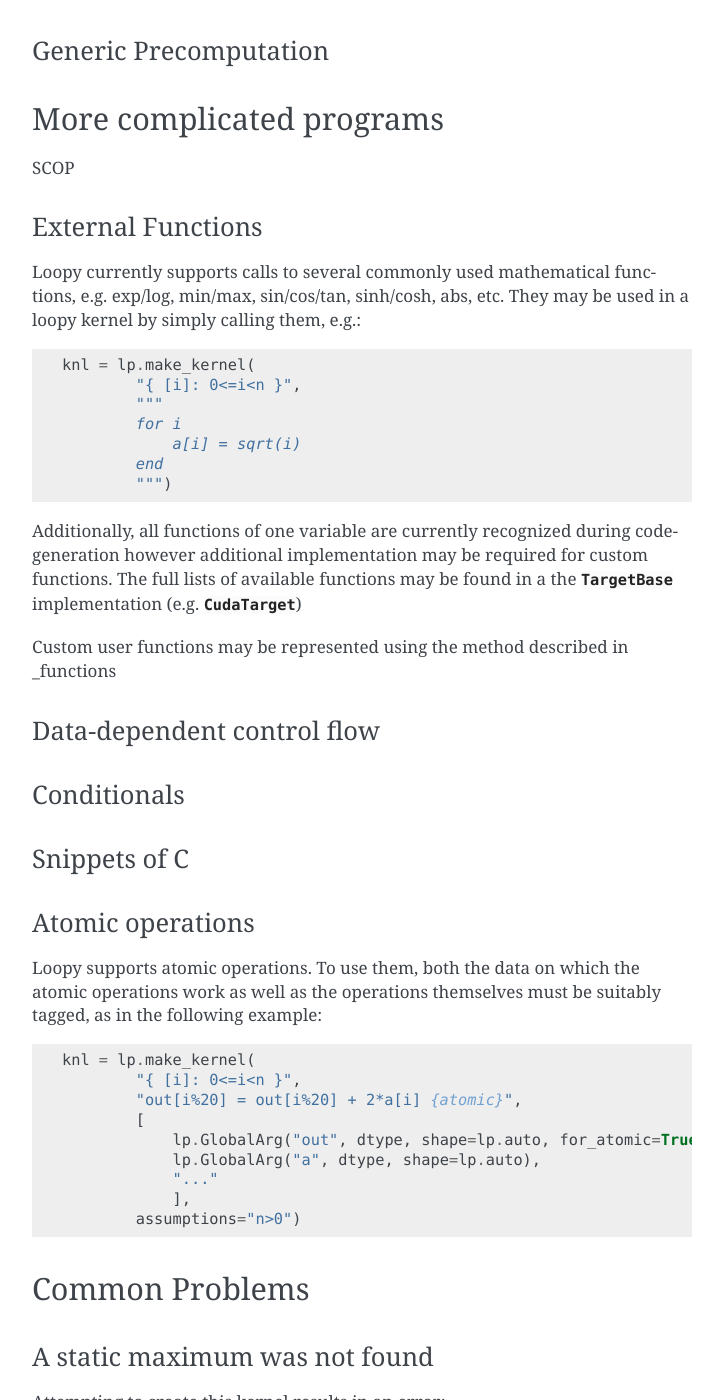
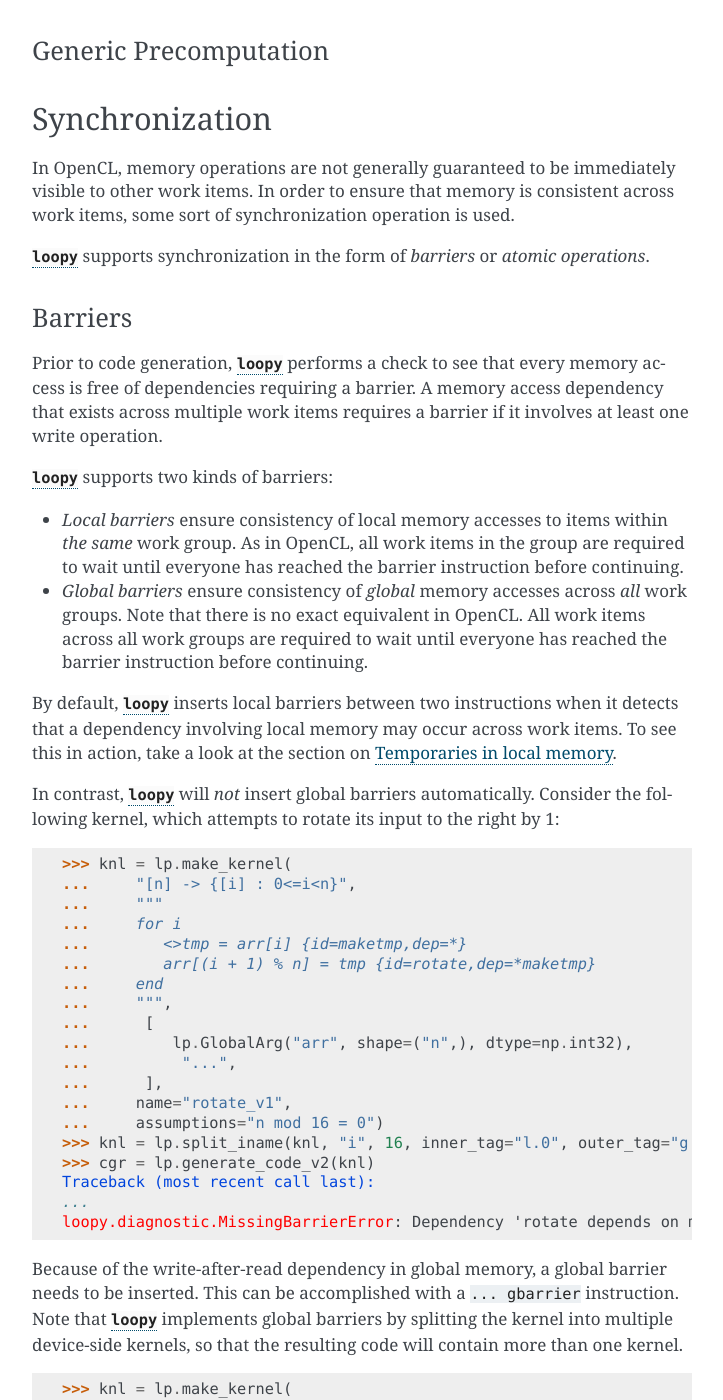
Before and after one commit to inducer/loopy, a Sphinx documentation site: the page built from doc/tutorial.rst, in a window 1280 px wide and 1400 px high, scrolled down 20320 px. Shown: the whole window, without its empty margins (388-1111 px from the left). Built offline with Sphinx 7.4.7, drawn with Linux system fonts in a browser that asks for light colours; some of the changed text lies outside the part shown.

Commit message:
Add section on synchronization to tutorial.

```diff
--- a/doc/tutorial.rst
+++ b/doc/tutorial.rst
@@ -922,6 +922,8 @@ expression being assigned.
     ...     """)
     >>> evt, (out1, out2) = knl(queue, a=x_vec_dev)
 
+.. _local_temporaries:
+
 Temporaries in local memory
 ~~~~~~~~~~~~~~~~~~~~~~~~~~~
 
@@ -1064,53 +1066,156 @@ Generic Precomputation
 
 .. }}}
 
-.. _more-complicated-programs:
-
-More complicated programs
--------------------------
+
+.. _synchronization:
+
+Synchronization
+---------------
 
 .. {{{
 
-SCOP
-
-External Functions
-~~~~~~~~~~~~~~~~~~
-
-Loopy currently supports calls to several commonly used mathematical functions,
-e.g. exp/log, min/max, sin/cos/tan, sinh/cosh, abs, etc.  They may be used in
-a loopy kernel by simply calling them, e.g.::
-
-    knl = lp.make_kernel(
-            "{ [i]: 0<=i<n }",
-            """
-            for i
-                a[i] = sqrt(i)
-            end
-            """)
-
-Additionally, all functions of one variable are currently recognized during
-code-generation however additional implementation may be required for custom
-functions.  The full lists of available functions may be found in a the
-:class:`TargetBase` implementation (e.g. :class:`CudaTarget`)
-
-Custom user functions may be represented using the method described in :ref:`_functions`
-
-
-Data-dependent control flow
-~~~~~~~~~~~~~~~~~~~~~~~~~~~
-
-Conditionals
-~~~~~~~~~~~~
-
-Snippets of C
-~~~~~~~~~~~~~
+In OpenCL, memory operations are not generally guaranteed to be immediately
+visible to other work items. In order to ensure that memory is consistent across
+work items, some sort of synchronization operation is used.
+
+:mod:`loopy` supports synchronization in the form of *barriers* or *atomic
+operations*.
+
+Barriers
+~~~~~~~~
+
+Prior to code generation, :mod:`loopy` performs a check to see that every memory
+access is free of dependencies requiring a barrier. A memory access dependency
+that exists across multiple work items requires a barrier if it involves at
+least one write operation.
+
+:mod:`loopy` supports two kinds of barriers:
+
+* *Local barriers* ensure consistency of local memory accesses to items within
+  *the same* work group. As in OpenCL, all work items in the group are required
+  to wait until everyone has reached the barrier instruction before continuing.
+
+* *Global barriers* ensure consistency of *global* memory accesses across *all*
+  work groups. Note that there is no exact equivalent in OpenCL. All work items
+  across all work groups are required to wait until everyone has reached the
+  barrier instruction before continuing.
+
+By default, :mod:`loopy` inserts local barriers between two instructions when it
+detects that a dependency involving local memory may occur across work items. To
+see this in action, take a look at the section on :ref:`local_temporaries`.
+
+In contrast, :mod:`loopy` will *not* insert global barriers
+automatically. Consider the following kernel, which attempts to rotate its input
+to the right by 1:
+
+.. doctest::
+
+   >>> knl = lp.make_kernel(
+   ...     "[n] -> {[i] : 0<=i<n}",
+   ...     """
+   ...     for i
+   ...        <>tmp = arr[i] {id=maketmp,dep=*}
+   ...        arr[(i + 1) % n] = tmp {id=rotate,dep=*maketmp}
+   ...     end
+   ...     """,
+   ...      [
+   ...         lp.GlobalArg("arr", shape=("n",), dtype=np.int32),
+   ...          "...",
+   ...      ],
+   ...     name="rotate_v1",
+   ...     assumptions="n mod 16 = 0")
+   >>> knl = lp.split_iname(knl, "i", 16, inner_tag="l.0", outer_tag="g.0")
+   >>> cgr = lp.generate_code_v2(knl)
+   Traceback (most recent call last):
+   ...
+   loopy.diagnostic.MissingBarrierError: Dependency 'rotate depends on maketmp' (for variable 'arr') requires synchronization by a global barrier (add a 'no_sync_with' instruction option to state that nosynchronization is needed)
+
+Because of the write-after-read dependency in global memory, a global barrier
+needs to be inserted. This can be accomplished with a ``... gbarrier``
+instruction. Note that :mod:`loopy` implements global barriers by splitting the
+kernel into multiple device-side kernels, so that the resulting code will
+contain more than one kernel.
+
+.. doctest::
+
+   >>> knl = lp.make_kernel(
+   ...     "[n] -> {[i] : 0<=i<n}",
+   ...     """
+   ...     for i
+   ...        <>tmp = arr[i] {id=maketmp,dep=*}
+   ...        ... gbarrier {id=bar,dep=*maketmp}
+   ...        arr[(i + 1) % n] = tmp {id=rotate,dep=*bar}
+   ...     end
+   ...     """,
+   ...      [
+   ...         lp.GlobalArg("arr", shape=("n",), dtype=np.int32),
+   ...          "...",
+   ...      ],
+   ...     name="rotate_v2",
+   ...     assumptions="n mod 16 = 0")
+   >>> knl = lp.split_iname(knl, "i", 16, inner_tag="l.0", outer_tag="g.0")
+   >>> cgr = lp.generate_code_v2(knl)
+   >>> print(cgr.device_code())
+   #define lid(N) ((int) get_local_id(N))
+   #define gid(N) ((int) get_group_id(N))
+   <BLANKLINE>
+   __kernel void __attribute__ ((reqd_work_group_size(16, 1, 1))) rotate_v2(__global int *__restrict__ arr, int const n)
+   {
+     int tmp;
+   <BLANKLINE>
+     tmp = arr[16 * gid(0) + lid(0)];
+   }
+   <BLANKLINE>
+   __kernel void __attribute__ ((reqd_work_group_size(16, 1, 1))) rotate_v2_0(__global int *__restrict__ arr, int const n)
+   {
+     int tmp;
+   <BLANKLINE>
+     arr[((1 + lid(0) + gid(0) * 16) % n)] = tmp;
+   }
+
+Note that we are not done yet. The problem is that while `tmp` is assigned in
+the first kernel, the assignment of `tmp` is not saved for the second
+kernel. :mod:`loopy` provides a function called
+:func:`loopy.save_and_reload_temporaries` for the purpose of handling the
+situation of saving and restoring temporary values across global barriers. In
+order to use this function the kernel must be preprocessed and scheduled first,
+the latter of which is handled by :func:`loopy.get_one_scheduled_kernel`.
+
+.. doctest::
+
+   >>> knl = lp.get_one_scheduled_kernel(lp.preprocess_kernel(knl))
+   >>> knl = lp.save_and_reload_temporaries(knl)
+   >>> knl = lp.get_one_scheduled_kernel(knl)
+   >>> cgr = lp.generate_code_v2(knl)
+   >>> print(cgr.device_code())
+   #define lid(N) ((int) get_local_id(N))
+   #define gid(N) ((int) get_group_id(N))
+   <BLANKLINE>
+   __kernel void __attribute__ ((reqd_work_group_size(16, 1, 1))) rotate_v2(__global int *__restrict__ arr, int const n, __global int *__restrict__ tmp_save_slot)
+   {
+     int tmp;
+   <BLANKLINE>
+     tmp = arr[16 * gid(0) + lid(0)];
+     tmp_save_slot[16 * gid(0) + lid(0)] = tmp;
+   }
+   <BLANKLINE>
+   __kernel void __attribute__ ((reqd_work_group_size(16, 1, 1))) rotate_v2_0(__global int *__restrict__ arr, int const n, __global int *__restrict__ tmp_save_slot)
+   {
+     int tmp;
+   <BLANKLINE>
+     tmp = tmp_save_slot[16 * gid(0) + lid(0)];
+     arr[((1 + lid(0) + gid(0) * 16) % n)] = tmp;
+   }
+   >>> evt, (out,) = knl(queue, arr=cl.array.arange(queue, 16, dtype=np.int32), out_host=True)
+   >>> print(out)
+   [15  0  1  2  3  4  5  6  7  8  9 10 11 12 13 14]
 
 Atomic operations
 ~~~~~~~~~~~~~~~~~
 
-Loopy supports atomic operations. To use them, both the data on which the
-atomic operations work as well as the operations themselves must be
-suitably tagged, as in the following example::
+:mod:`loopy` supports atomic operations. To use them, both the data on which the
+atomic operations work as well as the operations themselves must be suitably
+tagged, as in the following example::
 
 
     knl = lp.make_kernel(
@@ -1122,6 +1227,49 @@ suitably tagged, as in the following example::
                 "..."
                 ],
             assumptions="n>0")
+
+.. }}}
+
+.. _more-complicated-programs:
+
+More complicated programs
+-------------------------
+
+.. {{{
+
+SCOP
+
+External Functions
+~~~~~~~~~~~~~~~~~~
+
+Loopy currently supports calls to several commonly used mathematical functions,
+e.g. exp/log, min/max, sin/cos/tan, sinh/cosh, abs, etc.  They may be used in
+a loopy kernel by simply calling them, e.g.::
+
+    knl = lp.make_kernel(
+            "{ [i]: 0<=i<n }",
+            """
+            for i
+                a[i] = sqrt(i)
+            end
+            """)
+
+Additionally, all functions of one variable are currently recognized during
+code-generation however additional implementation may be required for custom
+functions.  The full lists of available functions may be found in a the
+:class:`TargetBase` implementation (e.g. :class:`CudaTarget`)
+
+Custom user functions may be represented using the method described in :ref:`_functions`
+
+
+Data-dependent control flow
+~~~~~~~~~~~~~~~~~~~~~~~~~~~
+
+Conditionals
+~~~~~~~~~~~~
+
+Snippets of C
+~~~~~~~~~~~~~
 
 .. }}}
 
```
